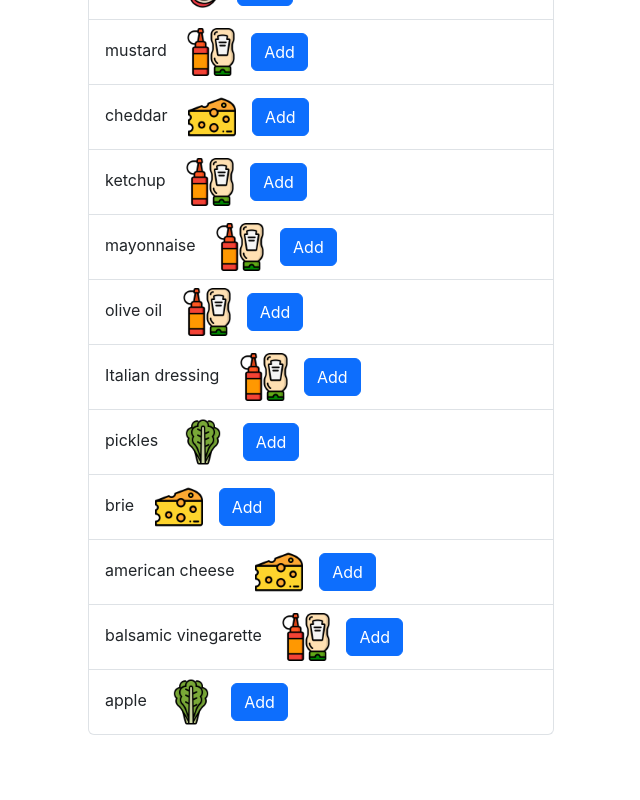
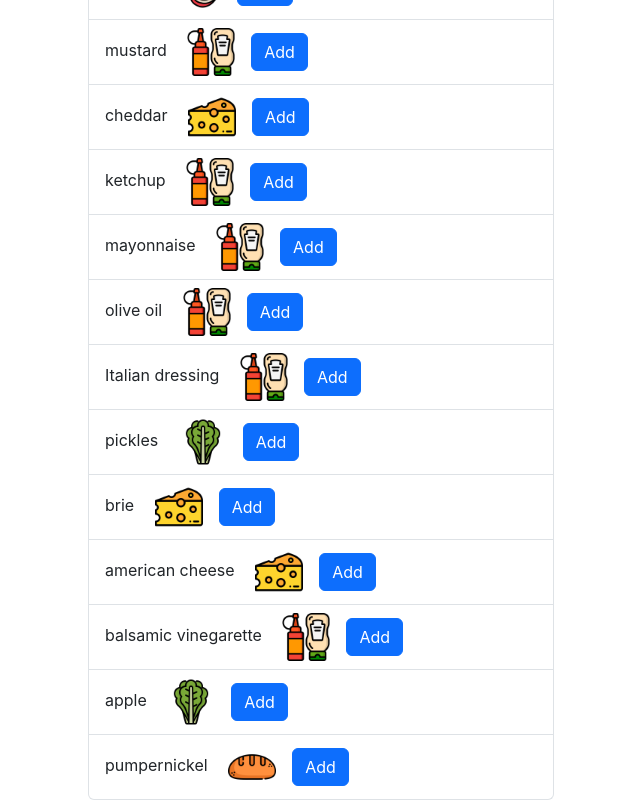
Before and after one commit to mat-lundin/makeasandwich, a React (Create React App) app: page / in a window 1280 px wide. Shown: the part 325-1125 px from the top of the page, without its empty margins (360-1000 px from the left). Before the commit the page ends 1060 px from the top, so only its background shows below. Built offline with nearby package versions, Linux system fonts and the light colour scheme.

Commit message:
add pumpernickel

```diff
--- a/src/components/Home.js
+++ b/src/components/Home.js
@@ -103,7 +103,13 @@ const [ingredientList,setIngredientList] = useState( [{
     name: 'apple',
     type: 'veg',
     icon: vegImg
-},]);
+},
+{
+    id:14,
+    name: 'pumpernickel',
+    type: 'bread',
+    icon: breadImg
+}]);
 
 // set current sandwich
 const [sandwich, setSandwich] = useState({
```
